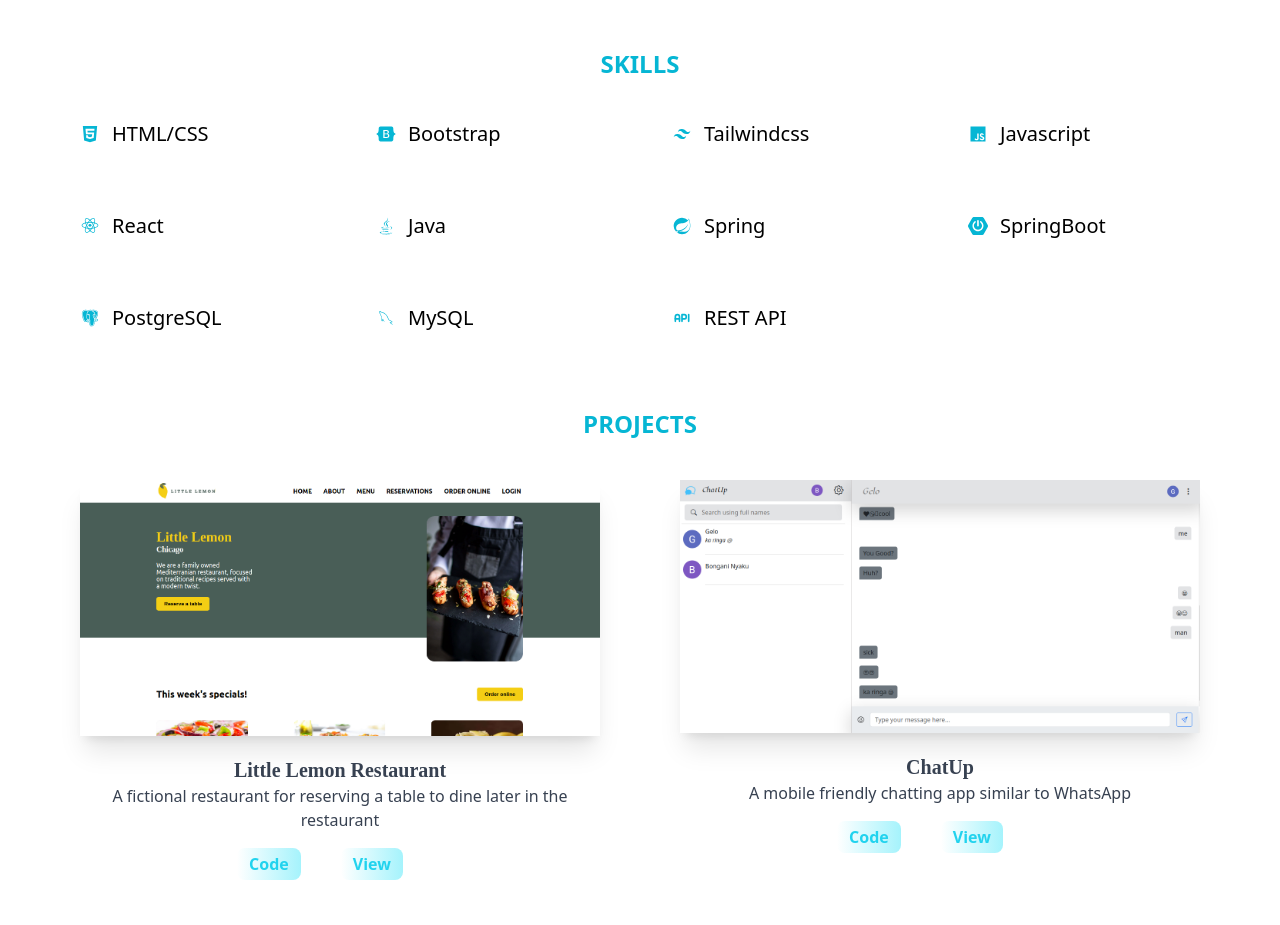
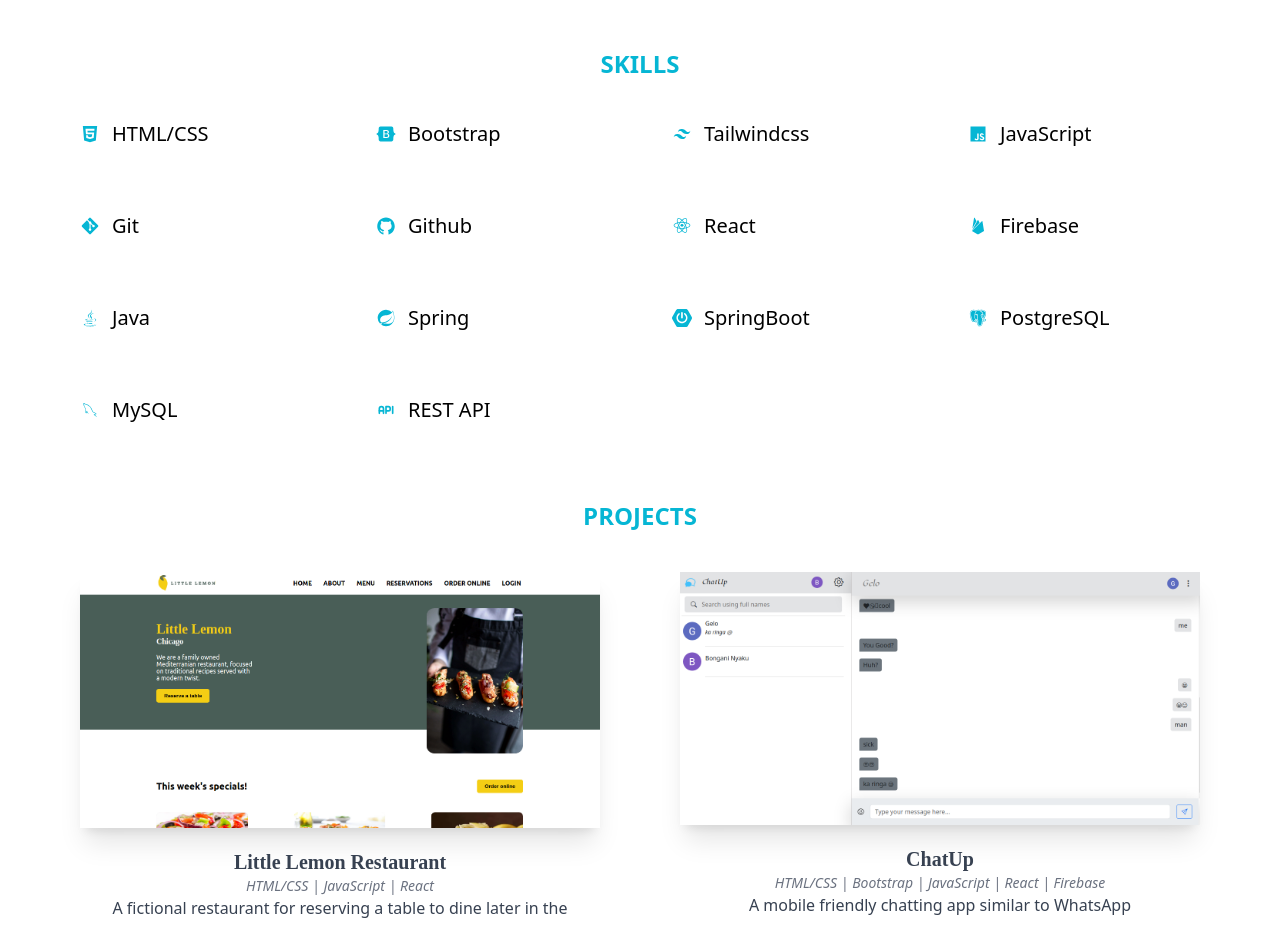
Before and after one commit to Bongani001/portfolio, a React (Vite) app: page / in a window 1280 px wide. Shown: the part 380-1305 px from the top of the page. Built offline with nearby package versions, Linux system fonts and the light colour scheme; a web font is replaced by a local one.

Commit message:
add firebase, git and github to the skills technologies section

```diff
--- a/src/components/Layout/homepage/Projects.jsx
+++ b/src/components/Layout/homepage/Projects.jsx
@@ -3,7 +3,7 @@
 
 const Projects = () => {
   return (
-    <section className='py-10 mt-4'>
+    <section id='projects' className='py-10 mt-4'>
       <h2 className='section-heading text-center'>Projects</h2>
         <div className='grid lg:grid-cols-2 gap-20 mt-10'>
             {projects.map(project => {
@@ -14,6 +14,7 @@
                         </div>
                         <div className=''>
                             <h3 className='text-center text-xl text-gray-700 font-bold font-logo mt-5'>{project.title}</h3>
+                            <p className='text-center text-sm text-gray-500 italic'>{project.tools}</p>
                             <p className='text-center text-gray-700 px-5'>{project.descrition}</p>
                             <div className='text-center mt-4'>
                                 <button className='btn border-none mr-10 bg-gradient-to-l from-cyan-200'>
--- a/src/components/Layout/homepage/Technologies.jsx
+++ b/src/components/Layout/homepage/Technologies.jsx
@@ -1,7 +1,7 @@
 import React from 'react';
-import {AiFillHtml5} from 'react-icons/ai';
-import {RiBootstrapFill, RiJavascriptLine} from 'react-icons/ri';
-import {BiLogoReact, BiLogoJava, BiLogoSpringBoot, BiLogoTailwindCss, BiLogoJavascript, BiLogoPostgresql} from 'react-icons/bi';
+import {AiFillHtml5, AiOutlineGithub} from 'react-icons/ai';
+import {RiBootstrapFill} from 'react-icons/ri';
+import {BiLogoReact, BiLogoJava, BiLogoSpringBoot, BiLogoFirebase, BiLogoTailwindCss, BiLogoJavascript, BiLogoPostgresql, BiLogoGit} from 'react-icons/bi';
 import {SiSpringboot} from 'react-icons/si';
 import {DiMysql} from 'react-icons/di';
 import {TbApi} from 'react-icons/tb';
@@ -14,8 +14,11 @@
         <li className='flex items-center justify-self-start gap-3 text-xl'><AiFillHtml5 className='text-cyan-500' /> HTML/CSS</li>
         <li className='flex items-center justify-self-start gap-3 text-xl'><RiBootstrapFill className='text-cyan-500' /> Bootstrap</li>
         <li className='flex items-center justify-self-start gap-3 text-xl'><BiLogoTailwindCss className='text-cyan-500' /> Tailwindcss</li>
-        <li className='flex items-center justify-self-start gap-3 text-xl'><BiLogoJavascript className='text-cyan-500' /> Javascript</li>
+        <li className='flex items-center justify-self-start gap-3 text-xl'><BiLogoJavascript className='text-cyan-500' /> JavaScript</li>
+        <li className='flex items-center justify-self-start gap-3 text-xl'><BiLogoGit className='text-cyan-500' /> Git</li>
+        <li className='flex items-center justify-self-start gap-3 text-xl'><AiOutlineGithub className='text-cyan-500' /> Github</li>
         <li className='flex items-center justify-self-start gap-3 text-xl'><BiLogoReact className='text-cyan-500' /> React</li>
+        <li className='flex items-center justify-self-start gap-3 text-xl'><BiLogoFirebase className='text-cyan-500' /> Firebase</li>
         <li className='flex items-center justify-self-start gap-3 text-xl'><BiLogoJava className='text-cyan-500' /> Java</li>
         <li className='flex items-center justify-self-start gap-3 text-xl'><BiLogoSpringBoot className='text-cyan-500' /> Spring</li>
         <li className='flex items-center justify-self-start gap-3 text-xl'><SiSpringboot className='text-cyan-500' /> SpringBoot</li>
--- a/src/components/Navbar.jsx
+++ b/src/components/Navbar.jsx
@@ -7,9 +7,9 @@
         <h1 className='text-blue-600 font-logo font-bold text-3xl'><Link to='/'>B</Link></h1>
         <ul className='flex items-center gap-5'>
             <li className='font-bold uppercase hover:text-cyan-500'><a href='#home'>Home</a></li>
-            <li className='font-bold uppercase hover:text-cyan-500 cursor-pointer'>About</li>
-            <li className='font-bold uppercase hover:text-cyan-500 cursor-pointer'>Projects</li>
-            <li className='font-bold uppercase hover:text-cyan-500 cursor-pointer'>Contact</li>
+            <li className='font-bold uppercase hover:text-cyan-500 cursor-pointer'><a href='#about'>About</a></li>
+            <li className='font-bold uppercase hover:text-cyan-500'><a href='#projects'>Projects</a></li>
+            <li className='font-bold uppercase hover:text-cyan-500 cursor-pointer'><a href='#contact'>Contact</a></li>
         </ul>
     </nav>
   )
--- a/src/components/utilities/data.jsx
+++ b/src/components/utilities/data.jsx
@@ -9,7 +9,8 @@
         descrition: 'A fictional restaurant for reserving a table to dine later in the restaurant',
         code: 'https://github.com/Bongani001/little-lemon-web-app',
         live: 'https://bongani001.github.io/little-lemon-web-app/',
-        img: littleLemon
+        img: littleLemon,
+        tools: 'HTML/CSS | JavaScript | React'
     },
     {
         id: 2,
@@ -17,7 +18,8 @@
         descrition: 'A mobile friendly chatting app similar to WhatsApp',
         code: 'https://github.com/Bongani001/chatup',
         live: 'https://chatupweb.netlify.app',
-        img: chatUp
+        img: chatUp,
+        tools: 'HTML/CSS | Bootstrap | JavaScript | React | Firebase'
     },
     {
         id: 3,
@@ -25,6 +27,7 @@
         descrition: 'A weather app showing the current weather conditions using the OpenWeatherMap API',
         code: 'https://github.com/Bongani001/weather-app',
         live: 'https://bongani001.github.io/weather-app/',
-        img: weather
+        img: weather,
+        tools: 'HTML/CSS | JavaScript | API'
     }
 ]
```
